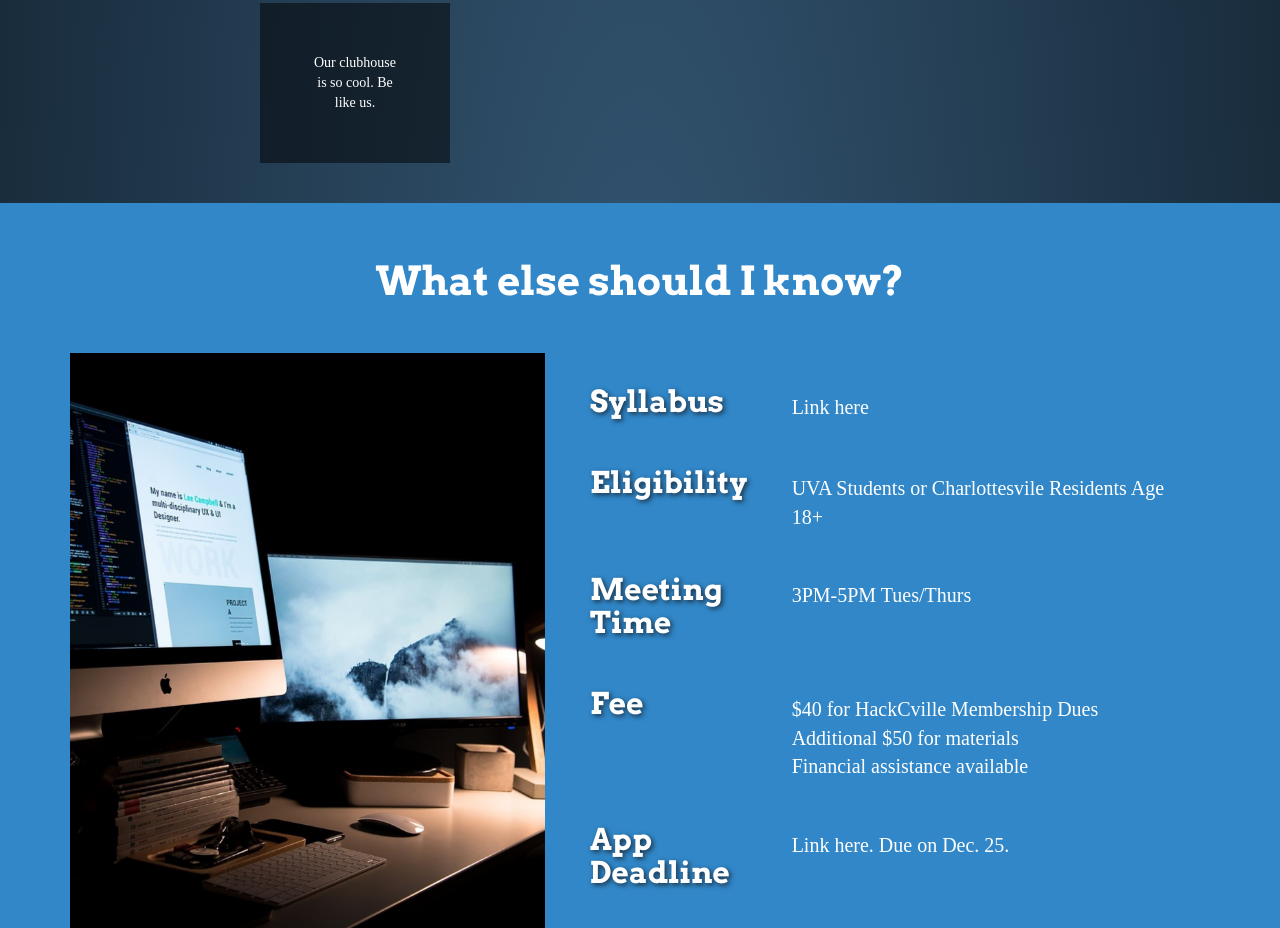
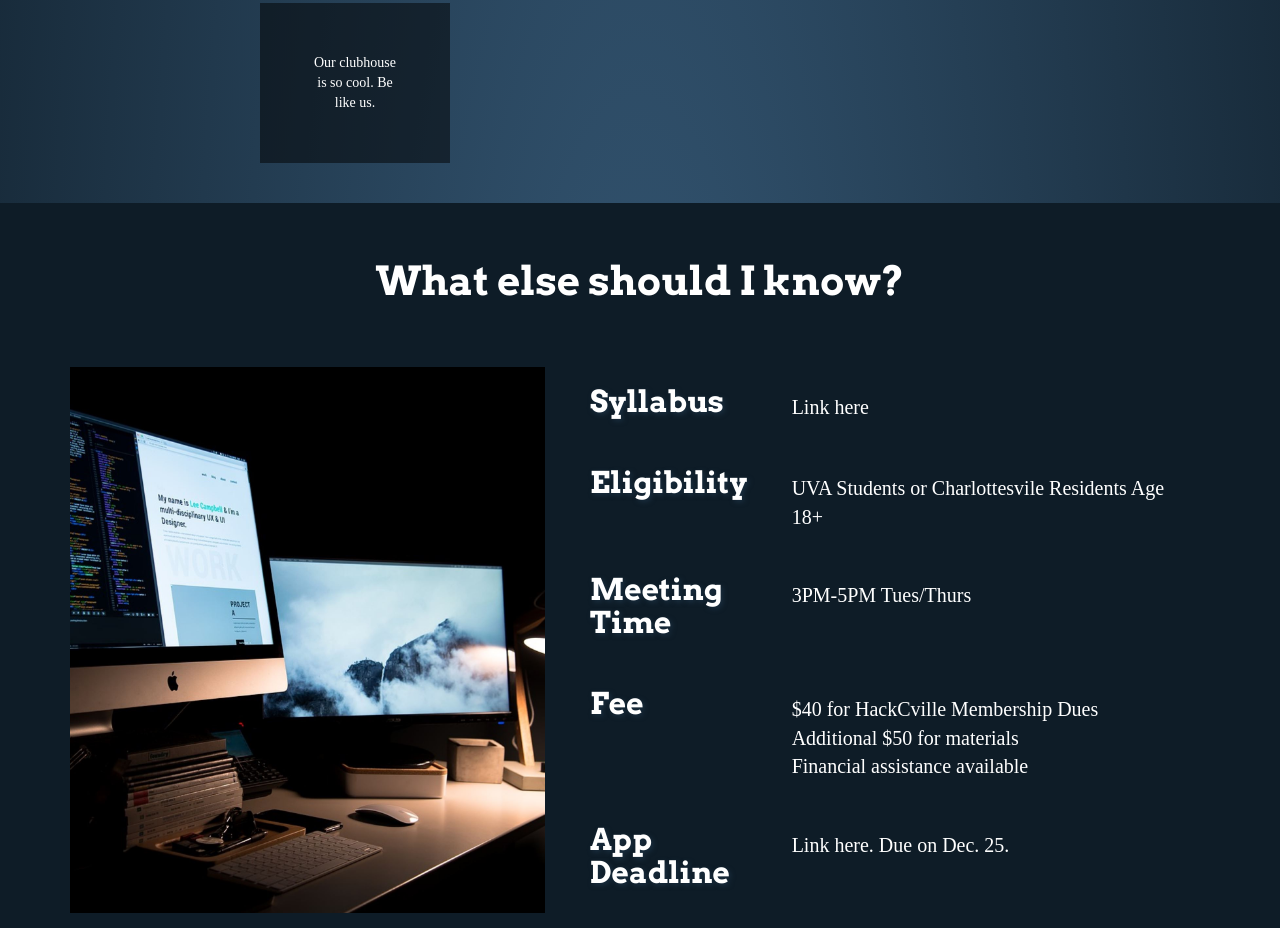
Before and after one commit to JocelynYH/vector, a plain HTML site: page index.html in a window 1280 px wide. Shown: the part 1924-2852 px from the top of the page. Drawn offline with nearby package versions, Linux system fonts and the light colour scheme; a web font is replaced by a local one.

Commit message:
Edit Design

```diff
--- a/css/styles.css
+++ b/css/styles.css
@@ -153,7 +153,7 @@ path {
 
 #detailed-information{
 	width: 100%;
-	background-color: #3187C8;
+	background-color: #0e1c27;
 }
 
 .three h2{
@@ -164,10 +164,10 @@ path {
 .img-info{
 	height: 575px;
 	background: url("../images/info.jpg") no-repeat center center;
-	-webkit-background-size: auto 100%;
-    -moz-background-size: auto 100%;
-    -o-background-size: auto 100%;
-    background-size:auto 100%;
+	-webkit-background-size: auto 95%;
+    -moz-background-size: auto 95%;
+    -o-background-size: auto 95%;
+    background-size:auto 95%;
 }
 
 .row-item h3{
@@ -205,6 +205,12 @@ path {
 	padding: 20px 0px 40px 0px;
 }
 
+.six h1{
+	margin-bottom: 50px;
+}
+.six img{
+	margin-bottom: 50px;
+}
 .button{
 	border: 2px solid white;
 	display: inline-block;
```
